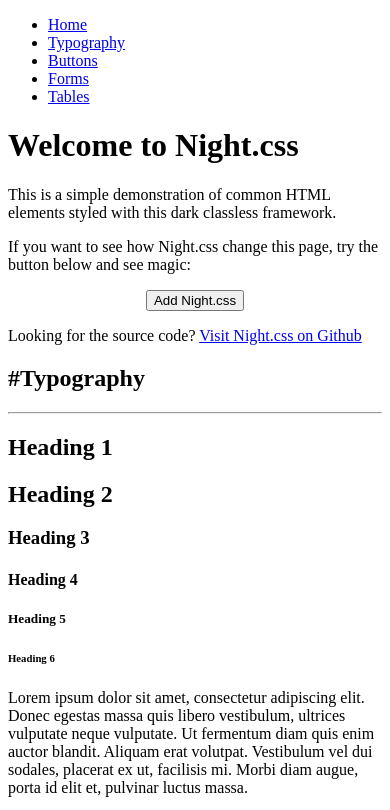
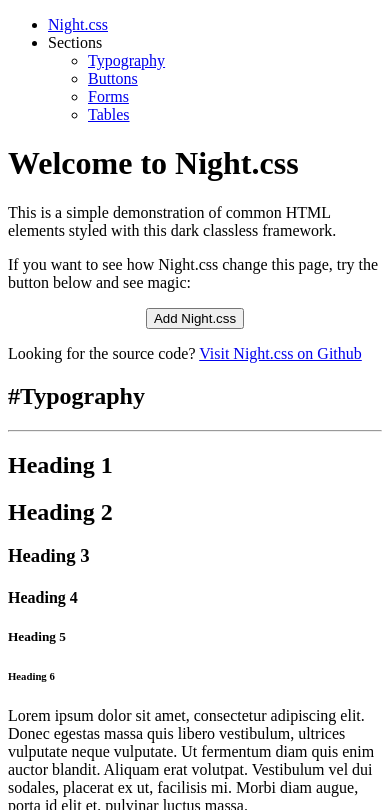
Before and after one commit to MarcosKlender/Night.css, a website: page index.html in a window 390 px wide. Both pictures are taken after a click on the button "Remove Night.css". Shown: the top 810 px of the page. Drawn offline with Linux system fonts and the light colour scheme.

Commit message:
Update navigation
The navigation was rebuild from scratch and now works on mobile too.

```diff
--- a/index.html
+++ b/index.html
@@ -16,15 +16,20 @@
 <body>
     <nav>
         <ul>
-            <li><a href="#header">Home</a></li>
-            <li><a href="#typography">Typography</a></li>
-            <li><a href="#buttons">Buttons</a></li>
-            <li><a href="#forms">Forms</a></li>
-            <li><a href="#tables">Tables</a></li>
+            <li><a href="#welcome">Night.css</a></li>
+            <li>Sections
+                <ul>
+                    <li><a href="#typography">Typography</a></li>
+                    <li><a href="#buttons">Buttons</a></li>
+                    <li><a href="#forms">Forms</a></li>
+                    <li><a href="#tables">Tables</a></li>
+                </ul>
+            </li>
         </ul>
     </nav>
 
-    <header id="header">
+
+    <header id="welcome">
         <h1>Welcome to Night.css</h1>
         <p>This is a simple demonstration of common HTML elements styled with this dark classless framework.</p>
         <p>If you want to see how Night.css change this page, try the button below and see magic:</p>
@@ -194,7 +199,7 @@
             Made by <a href="" target="_blank">MarcosKlender</a>.<br>
             Minified with <a href="https://lightningcss.dev" target="_blank">LightningCSS</a>.
         </p>
-        <a href="#header">Back to top 🔼</a>
+        <a href="#welcome">Back to top 🔼</a>
     </footer>
 
     <script>
--- a/src/_base.css
+++ b/src/_base.css
@@ -28,24 +28,43 @@
     top: 0;
     left: 0;
     right: 0;
-    width: 100%;
+    width: 80%;
+    margin: auto;
     padding-block: 16px;
     background: var(--bg-body);
 
+    li {
+        color: var(--txt-secondary);
+        font-weight: bold;
+        cursor: pointer;
+    }
+
     ul {
         display: flex;
-        justify-content: center;
-        gap: 20px;
+        justify-content: space-between;
         list-style: none;
         padding: 0;
     }
 
-    a:hover {
-        text-decoration: none;
+    ul li {
+        position: relative;
     }
 
-    @media only screen and (max-width: 600px) {
+    ul ul {
         display: none;
+        background: var(--bg-body);
+        text-align: right;
+        position: absolute;
+        right: 0;
+        padding: 20px;
+    }
+
+    ul ul li {
+        padding: 5px 0;
+    }
+
+    ul li:hover>ul {
+        display: block;
     }
 }
 
```
Also changed, not shown: dist/night.min.css.
